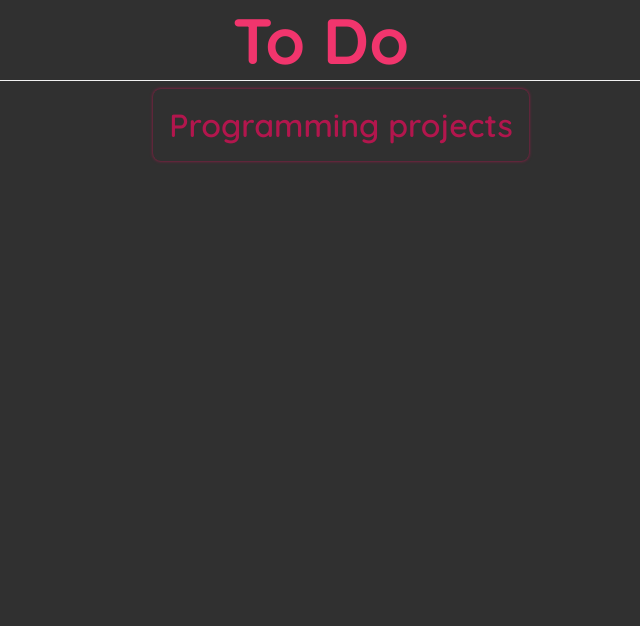
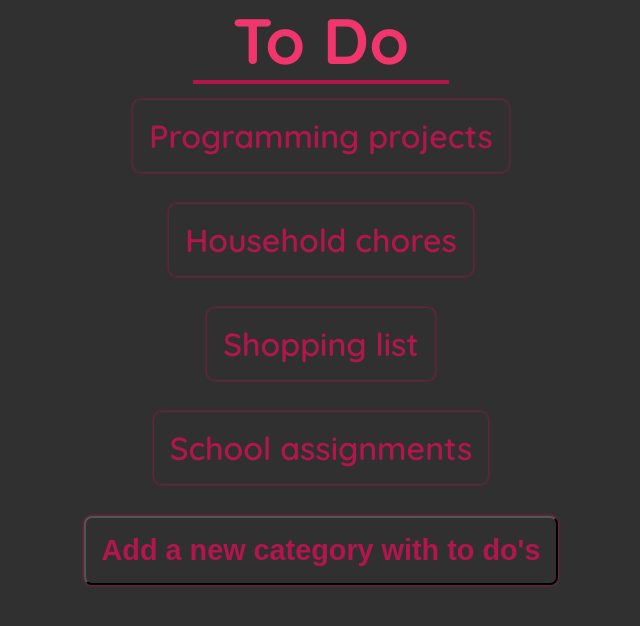
Before and after one commit to DiegoGoethals/To-Do-app, a React (Create React App) app: page / in a window 1280 px wide. Shown: the top 626 px of the page, without its empty margins (319-959 px from the left). Built offline with nearby package versions, Linux system fonts and the light colour scheme.

Commit message:
Made it possible to add categories and to display each category in the right way

```diff
--- a/src/Theme.css
+++ b/src/Category.css
@@ -1,4 +1,4 @@
-.theme {
+.category {
     display: flex;
     flex-direction: column;
     justify-content: center;
@@ -7,12 +7,12 @@
     width: fit-content;
     font-size: 2rem;
     font-weight: 600;
-    margin: .5rem auto;
+    margin: 1rem auto;
     box-shadow: 0 0 0.2rem 0 rgb(178,22,77);
     border-radius: 0.5rem;
     cursor: pointer;
 }
 
-.theme:hover {
+.category:hover {
     box-shadow: 0 0 0.8rem 0 rgb(178,22,77);
 }
--- /dev/null
+++ b/src/Category.js
@@ -0,0 +1,11 @@
+import './Category.css';
+
+function Category(props) {
+    const category = props.category;
+
+    return (
+        <li className="category">{ category }</li>
+    );
+}
+
+export default Category;
--- a/src/Header.css
+++ b/src/Header.css
@@ -2,9 +2,10 @@
     display: flex;
     justify-content: center;
     align-items: center;
-    width: 100%;
+    width: 20%;
     flex-wrap: wrap;
-    border-bottom: 1px solid #f2f2f2;
+    margin: 0 auto;
+    border-bottom: 0.25rem solid rgb(178,22,77);
   }
 
   .header h1 {
--- a/src/Home.css
+++ b/src/Home.css
@@ -1,4 +1,13 @@
-.themes {
+.home {
+    display: flex;
+    flex-wrap: wrap;
+    justify-content: center;
+    align-items: center;
+    flex-direction: column;
+}
+
+.categories {
+    padding: 0;
     list-style: none;
     display: flex;
     flex-wrap: wrap;
@@ -6,3 +15,20 @@
     align-items: center;
     flex-direction: column;
 }
+
+.addCategory {
+    padding: 1rem;
+    width: fit-content;
+    font-size: 1.8rem;
+    font-weight: 600;
+    margin: 1rem auto;
+    color: rgb(178,22,77);
+    box-shadow: 0 0 0.2rem 0 rgb(178,22,77);
+    border-radius: 0.5rem;
+    background-color: transparent;
+    cursor: pointer;
+}
+
+.addCategory:hover {
+    box-shadow: 0 0 0.8rem 0 rgb(178,22,77);
+}
--- a/src/Home.js
+++ b/src/Home.js
@@ -1,12 +1,27 @@
+import { useState } from 'react';
 import './Home.css';
-import Theme from "./Theme";
+import Theme from "./Category";
 
 function Home() {
+    const [categories, setCategories] = useState([
+            "Programming projects",
+            "Household chores",
+            "Shopping list",
+            "School assignments"
+        ]);
+
+    const onClickHandler = () => {
+        setCategories([...categories, "New category"]);
+    };
+
     return (
         <div className="home">
-            <ul className="themes">
-                <Theme/>
+            <ul className="categories">
+                {categories.map((category, index) => (
+                    <Theme key={index} category={category}/>
+                ))}
             </ul>
+            <button className='addCategory' onClick={onClickHandler}>Add a new category with to do's</button>
         </div>
     );
 }
--- a/src/Theme.js
+++ /dev/null
@@ -1,11 +0,0 @@
-import './Theme.css';
-
-function Theme() {
-    const theme = "Programming projects";
-
-    return (
-        <li className="theme">{ theme }</li>
-    );
-}
-
-export default Theme;
```
